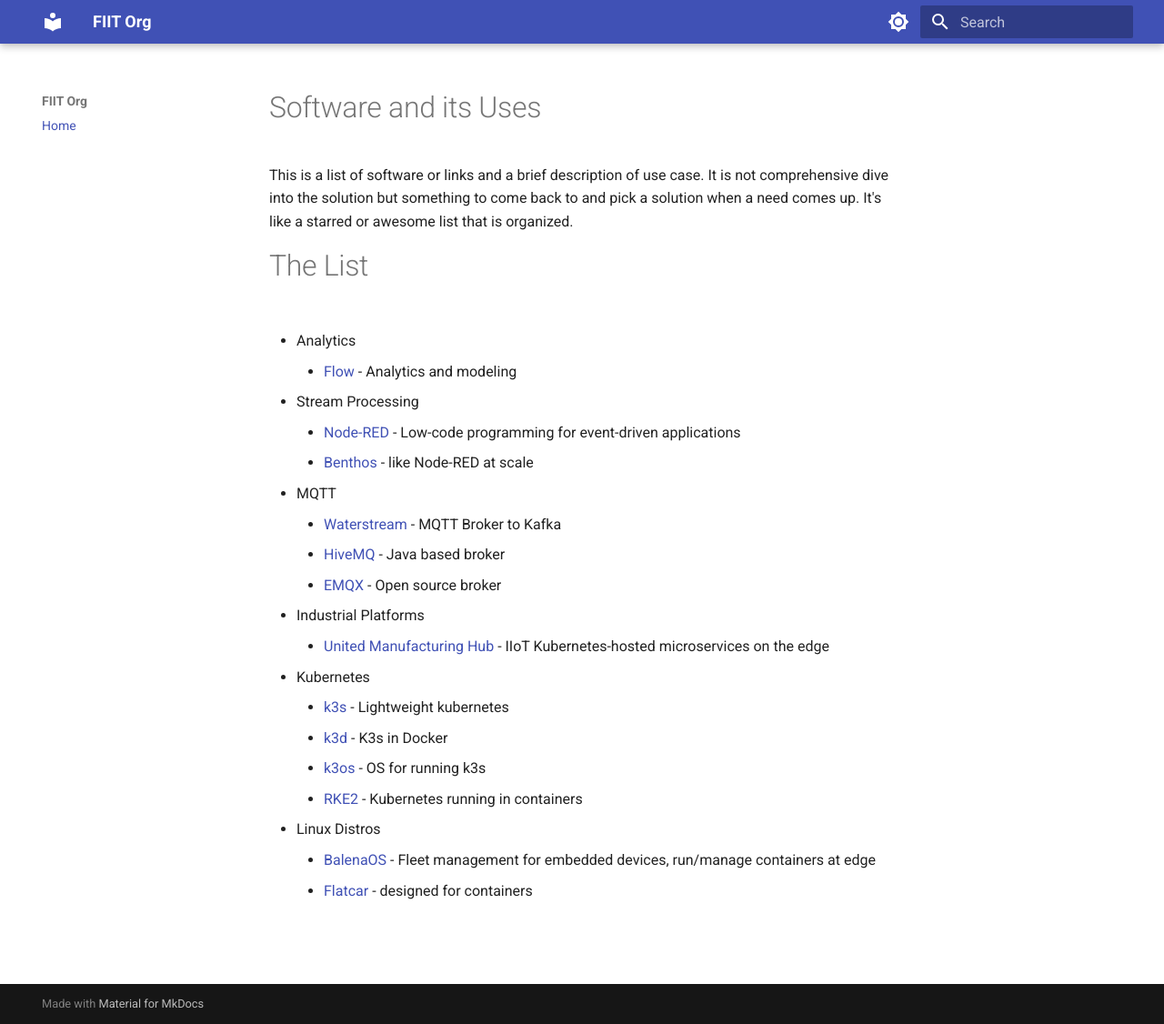
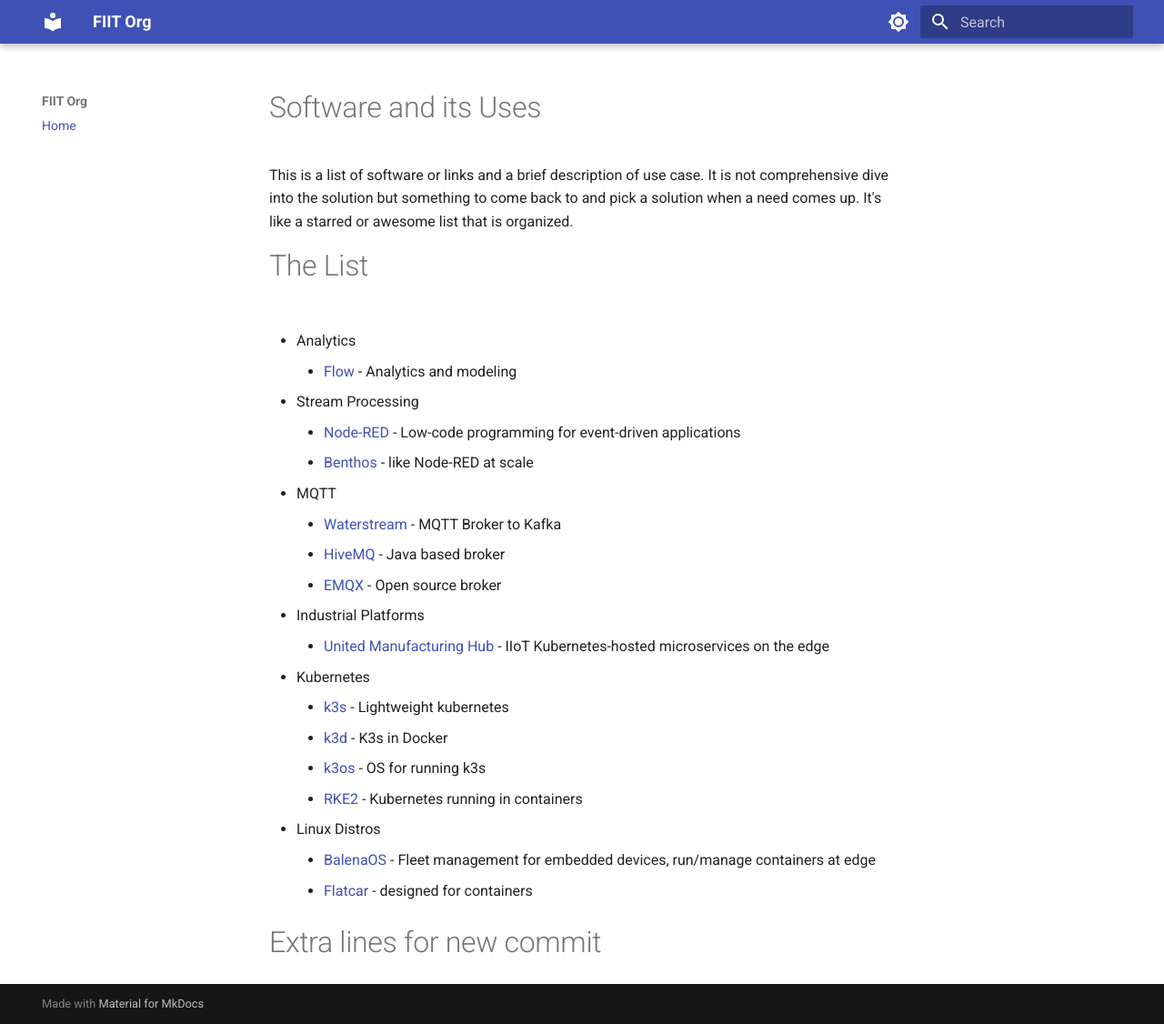
Before and after one commit to fiit-org/fiit-org.github.io, an MkDocs documentation site: the page built from docs/index.md, in a window 1280 px wide and 1126 px high. Shown: the whole window at 91% size. Built offline with MkDocs 1.6.1 and Material for MkDocs 9.7.7, drawn with Linux system fonts in a browser that asks for light colours.

Commit message:
deploy bounce
Signed-off-by: Travis Hunt <thunt.career@gmail.com>

```diff
--- a/docs/index.md
+++ b/docs/index.md
@@ -28,3 +28,5 @@
 - Linux Distros
     - [BalenaOS](https://www.balena.io/os) - Fleet management for embedded devices, run/manage containers at edge
     - [Flatcar](https://www.flatcar.org/) - designed for containers
+
+# Extra lines for new commit
```
